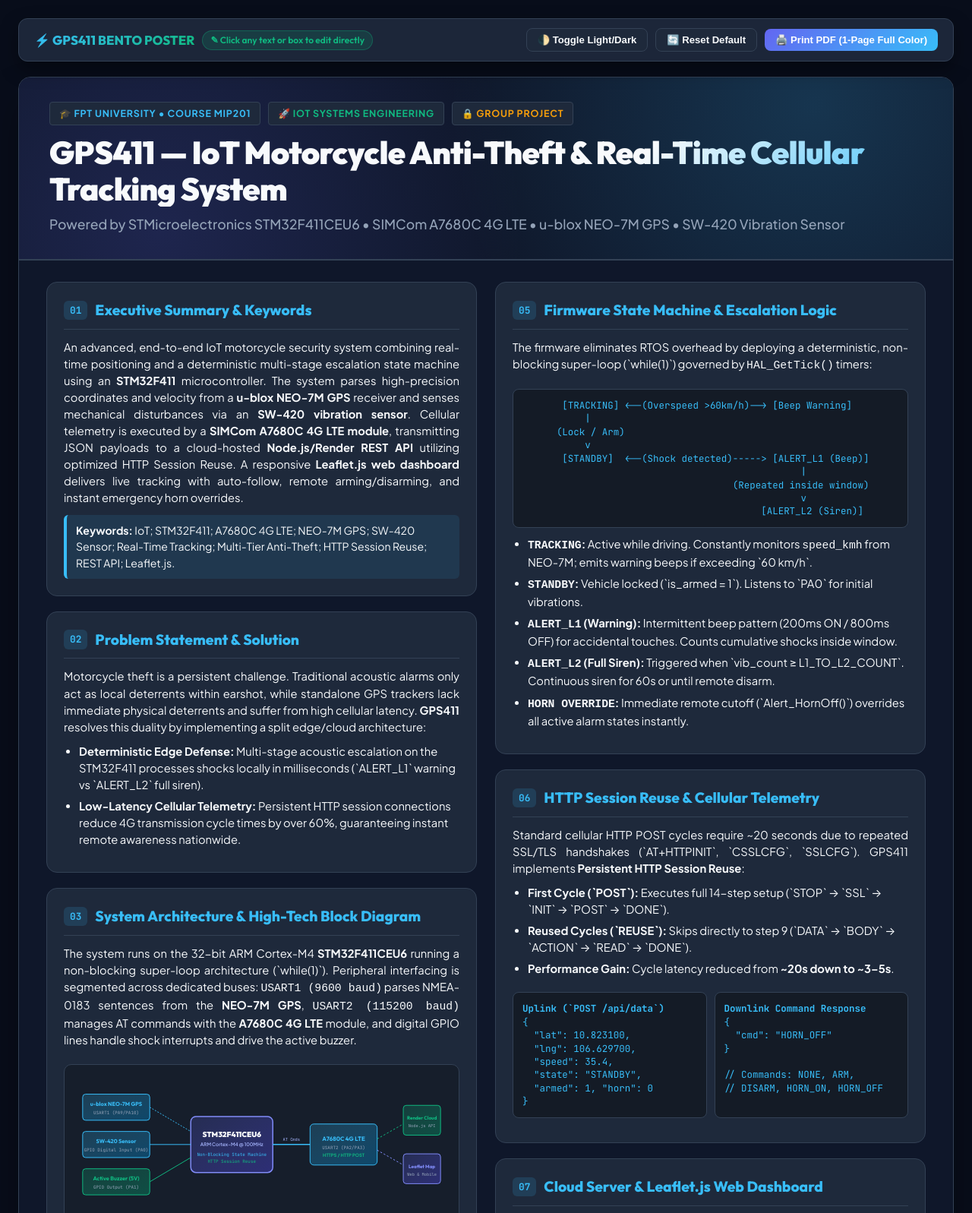
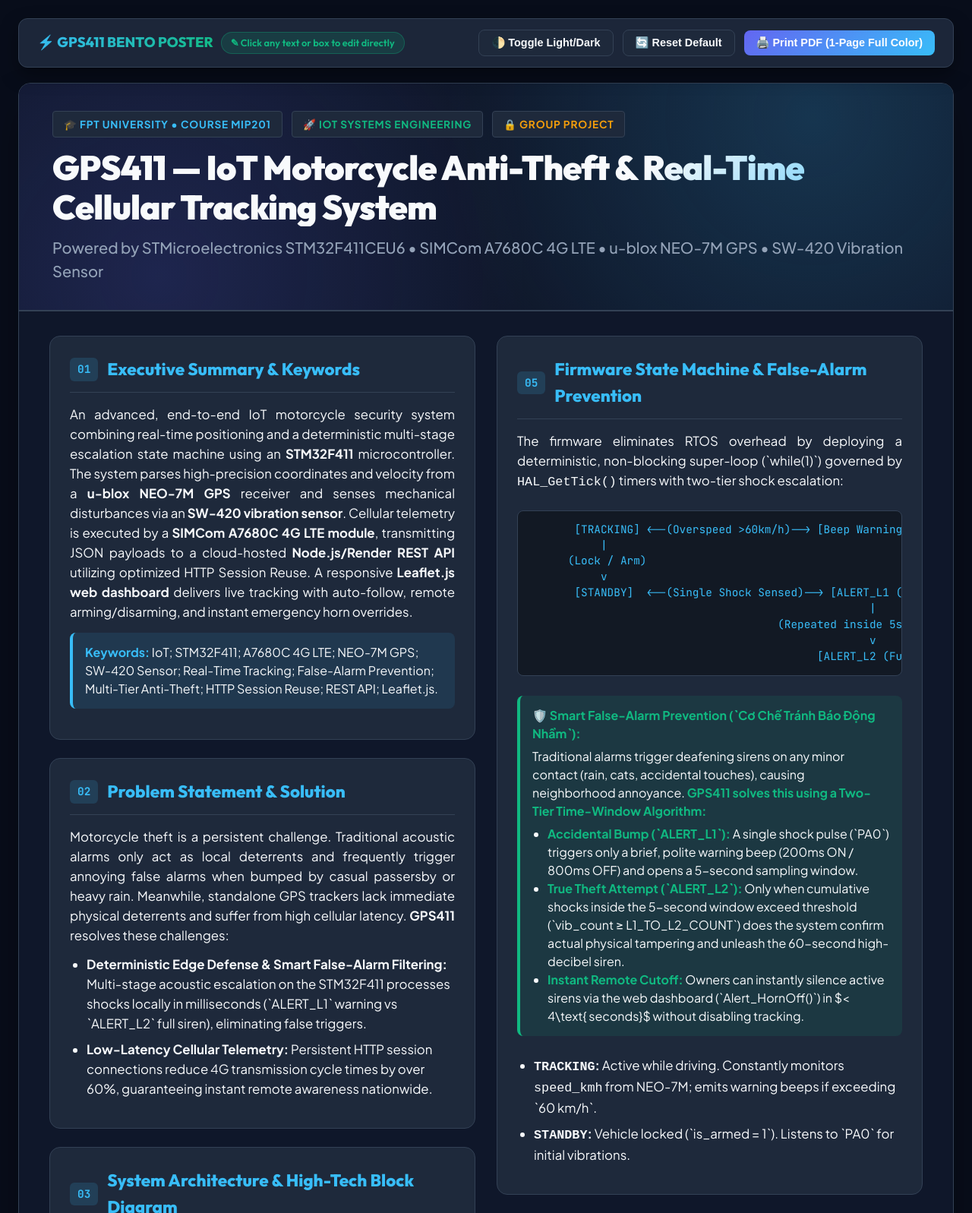
Before and after one commit to phamkhoa2109-ops/gps411-server, a website: page public/poster.html in a window 1280 px wide. Shown: the top 1597 px of the page at 76% size. Drawn offline with Linux system fonts and the light colour scheme.

Commit message:
Scale up A0 print typography (22px base) and add prominent False-Alarm Prevention section (Tránh báo động nhầm)

```diff
--- a/public/poster.html
+++ b/public/poster.html
@@ -47,8 +47,8 @@
     }
 
     @page {
-      size: landscape;
-      margin: 0; /* Zero margin edge-to-edge poster filling */
+      size: 1189mm 841mm; /* Chuẩn A0 Landscape */
+      margin: 0;
     }
 
     * {
@@ -62,8 +62,9 @@
       background: var(--bg-page);
       color: var(--text-main);
       padding: 24px;
-      line-height: 1.5;
+      line-height: 1.55;
       transition: background 0.3s, color 0.3s;
+      font-size: 18px; /* Base size scaled up for better screen readability */
     }
 
     /* Top Floating Control Bar */
@@ -74,7 +75,7 @@
       backdrop-filter: blur(12px);
       border: 1px solid var(--border-color);
       border-radius: 12px;
-      padding: 12px 20px;
+      padding: 14px 24px;
       display: flex;
       align-items: center;
       justify-content: space-between;
@@ -92,7 +93,7 @@
     .toolbar-title {
       font-family: 'Outfit', sans-serif;
       font-weight: 800;
-      font-size: 1.05rem;
+      font-size: 1.15rem;
       display: flex;
       align-items: center;
       gap: 10px;
@@ -106,7 +107,7 @@
 
     .toolbar-actions {
       display: flex;
-      gap: 10px;
+      gap: 12px;
       align-items: center;
       flex-wrap: wrap;
     }
@@ -115,10 +116,10 @@
       background: var(--bg-card);
       color: var(--text-main);
       border: 1px solid var(--border-color);
-      padding: 7px 14px;
+      padding: 8px 16px;
       border-radius: 8px;
       font-weight: 600;
-      font-size: 0.82rem;
+      font-size: 0.9rem;
       cursor: pointer;
       transition: all 0.2s;
       display: flex;
@@ -143,10 +144,10 @@
     }
 
     .edit-badge {
-      font-size: 0.75rem;
+      font-size: 0.8rem;
       background: rgba(16, 185, 129, 0.15);
       color: var(--accent-emerald);
-      padding: 3px 10px;
+      padding: 4px 12px;
       border-radius: 20px;
       border: 1px solid rgba(16, 185, 129, 0.3);
       font-weight: 600;
@@ -175,23 +176,23 @@
       background: radial-gradient(circle at 85% 15%, rgba(56, 189, 248, 0.18), transparent 45%),
                   radial-gradient(circle at 15% 85%, rgba(99, 102, 241, 0.18), transparent 45%),
                   var(--bg-poster);
-      padding: 32px 40px;
+      padding: 36px 44px;
       border-bottom: 2px solid var(--border-color);
     }
 
     .header-badges {
       display: flex;
-      gap: 10px;
+      gap: 12px;
       flex-wrap: wrap;
-      margin-bottom: 12px;
+      margin-bottom: 14px;
     }
 
     .badge {
-      font-size: 0.78rem;
+      font-size: 0.85rem;
       font-weight: 700;
       text-transform: uppercase;
       letter-spacing: 0.8px;
-      padding: 5px 12px;
+      padding: 6px 14px;
       border-radius: 6px;
       background: var(--bg-card);
       border: 1px solid var(--border-color);
@@ -203,28 +204,28 @@
 
     .poster-header h1 {
       font-family: 'Outfit', sans-serif;
-      font-size: 2.6rem;
+      font-size: 2.8rem;
       font-weight: 900;
       line-height: 1.15;
       letter-spacing: -0.8px;
-      margin-bottom: 10px;
+      margin-bottom: 12px;
       background: linear-gradient(135deg, var(--text-main) 65%, var(--accent-cyan));
       -webkit-background-clip: text;
       -webkit-text-fill-color: transparent;
     }
 
     .poster-header .subtitle {
-      font-size: 1.1rem;
+      font-size: 1.25rem;
       color: var(--text-muted);
       font-weight: 500;
     }
 
-    /* CLEAN 2-COLUMN LOGICAL FLOW */
+    /* 2-COLUMN LOGICAL FLOW */
     .poster-body {
       display: grid;
       grid-template-columns: minmax(0, 1fr) minmax(0, 1fr);
-      gap: 24px;
-      padding: 28px 36px;
+      gap: 28px;
+      padding: 32px 40px;
       width: 100%;
       flex: 1;
     }
@@ -232,7 +233,7 @@
     .poster-column {
       display: flex;
       flex-direction: column;
-      gap: 20px;
+      gap: 24px;
       min-width: 0;
     }
 
@@ -244,7 +245,7 @@
       background: var(--bg-card);
       border: 1px solid var(--border-color);
       border-radius: 14px;
-      padding: 22px;
+      padding: 26px;
       position: relative;
       transition: border-color 0.2s;
       min-width: 0;
@@ -260,23 +261,23 @@
 
     .card-title {
       font-family: 'Outfit', sans-serif;
-      font-size: 1.2rem;
+      font-size: 1.4rem;
       font-weight: 800;
       display: flex;
       align-items: center;
-      gap: 10px;
-      margin-bottom: 12px;
+      gap: 12px;
+      margin-bottom: 16px;
       color: var(--accent-cyan);
       border-bottom: 1px solid var(--border-color);
-      padding-bottom: 10px;
+      padding-bottom: 12px;
     }
 
     .card-title .number {
       font-family: 'JetBrains Mono', monospace;
-      font-size: 0.8rem;
+      font-size: 0.9rem;
       background: rgba(56, 189, 248, 0.15);
       color: var(--accent-cyan);
-      padding: 3px 8px;
+      padding: 4px 10px;
       border-radius: 6px;
     }
 
@@ -295,26 +296,50 @@
     }
 
     .content-text p {
-      margin-bottom: 10px;
+      margin-bottom: 12px;
       text-align: justify;
-      font-size: 0.92rem;
+      font-size: 1.05rem;
     }
 
     .content-text ul {
-      margin-left: 20px;
-      margin-bottom: 10px;
-      font-size: 0.92rem;
+      margin-left: 22px;
+      margin-bottom: 12px;
+      font-size: 1.05rem;
     }
 
     .content-text li {
-      margin-bottom: 6px;
+      margin-bottom: 8px;
+    }
+
+    /* Highlight Box inside text */
+    .highlight-box {
+      background: rgba(16, 185, 129, 0.1);
+      border-left: 4px solid var(--accent-emerald);
+      padding: 14px 16px;
+      border-radius: 8px;
+      margin: 14px 0;
+      font-size: 1rem;
+      line-height: 1.5;
+    }
+
+    .highlight-box.cyan {
+      background: rgba(56, 189, 248, 0.1);
+      border-left-color: var(--accent-cyan);
+    }
+
+    .highlight-box strong {
+      color: var(--accent-emerald);
+    }
+
+    .highlight-box.cyan strong {
+      color: var(--accent-cyan);
     }
 
     /* Tables */
     .table-responsive {
       width: 100%;
       overflow-x: auto;
-      margin: 10px 0;
+      margin: 12px 0;
     }
 
     table {
@@ -327,18 +352,18 @@
     }
 
     th, td {
-      padding: 8px 10px;
+      padding: 10px 12px;
       text-align: left;
       border-bottom: 1px solid var(--border-color);
-      font-size: 0.82rem;
+      font-size: 0.95rem;
     }
 
     th {
-      background: rgba(0,0,0,0.25);
+      background: rgba(0,0,0,0.28);
       color: var(--accent-cyan);
       font-weight: 700;
       text-transform: uppercase;
-      font-size: 0.74rem;
+      font-size: 0.85rem;
       letter-spacing: 0.5px;
     }
 
@@ -354,7 +379,7 @@
       border: 2px dashed var(--border-color);
       border-radius: 10px;
       background: rgba(0,0,0,0.18);
-      min-height: 140px;
+      min-height: 150px;
       display: flex;
       flex-direction: column;
       align-items: center;
@@ -362,7 +387,7 @@
       cursor: pointer;
       overflow: hidden;
       transition: all 0.2s;
-      margin: 10px 0;
+      margin: 12px 0;
       width: 100%;
     }
 
@@ -375,7 +400,7 @@
       width: 100%;
       height: 100%;
       object-fit: contain;
-      max-height: 300px;
+      max-height: 320px;
       display: none;
     }
 
@@ -389,24 +414,24 @@
 
     .placeholder-text {
       text-align: center;
-      padding: 12px;
+      padding: 14px;
     }
 
     .placeholder-text .icon {
-      font-size: 1.6rem;
-      margin-bottom: 4px;
+      font-size: 1.8rem;
+      margin-bottom: 6px;
       display: block;
     }
 
     .placeholder-text strong {
       color: var(--accent-emerald);
       display: block;
-      margin-bottom: 3px;
-      font-size: 0.85rem;
+      margin-bottom: 4px;
+      font-size: 0.95rem;
     }
 
     .placeholder-text span {
-      font-size: 0.75rem;
+      font-size: 0.85rem;
       color: var(--text-muted);
     }
 
@@ -415,8 +440,8 @@
       background: rgba(0,0,0,0.28);
       border: 1px solid var(--border-color);
       border-radius: 10px;
-      padding: 14px;
-      margin: 10px 0;
+      padding: 16px;
+      margin: 12px 0;
       text-align: center;
       width: 100%;
     }
@@ -427,17 +452,17 @@
 
     /* State Machine Code Block */
     pre.code-block {
-      background: rgba(0,0,0,0.35);
+      background: rgba(0,0,0,0.38);
       border: 1px solid var(--border-color);
       border-radius: 8px;
-      padding: 12px;
+      padding: 14px;
       font-family: 'JetBrains Mono', monospace;
-      font-size: 0.78rem;
-      line-height: 1.4;
+      font-size: 0.9rem;
+      line-height: 1.45;
       color: #38bdf8;
       overflow-x: auto;
       white-space: pre;
-      margin: 10px 0;
+      margin: 12px 0;
       width: 100%;
     }
 
@@ -450,20 +475,20 @@
     .hardware-grid {
       display: grid;
       grid-template-columns: repeat(4, minmax(0, 1fr));
-      gap: 10px;
-      margin-top: 10px;
+      gap: 12px;
+      margin-top: 12px;
       width: 100%;
     }
 
     .hardware-grid .image-box {
-      min-height: 110px;
+      min-height: 120px;
       margin: 0;
     }
 
     /* Hidden File Inputs */
     input[type="file"] { display: none; }
 
-    /* Print / Export CSS — EXACT EDGE-TO-EDGE FULL SHEET FILLING */
+    /* Print / Export CSS — LARGE FONT SIZES FOR A0 & EXACT EDGE-TO-EDGE FILL */
     @media print {
       body {
         background: var(--bg-poster) !important;
@@ -472,6 +497,7 @@
         color: var(--text-main) !important;
         width: 100% !important;
         height: 100vh !important;
+        font-size: 22px !important; /* Scale up typography specifically for A0 print readability */
       }
       .control-toolbar { display: none !important; }
       .poster-container {
@@ -487,11 +513,17 @@
         justify-content: space-between !important;
       }
       .poster-header {
-        padding: 24px 32px !important;
+        padding: 30px 40px !important;
+      }
+      .poster-header h1 {
+        font-size: 3.4rem !important;
+      }
+      .poster-header .subtitle {
+        font-size: 1.4rem !important;
       }
       .poster-body {
-        padding: 20px 32px 32px 32px !important;
-        gap: 24px !important;
+        padding: 24px 40px 40px 40px !important;
+        gap: 30px !important;
         flex: 1 !important;
         display: grid !important;
         grid-template-columns: 1fr 1fr !important;
@@ -501,7 +533,7 @@
         display: flex !important;
         flex-direction: column !important;
         justify-content: space-between !important;
-        gap: 16px !important;
+        gap: 22px !important;
       }
       .bento-card {
         page-break-inside: avoid !important;
@@ -510,6 +542,19 @@
         display: flex !important;
         flex-direction: column !important;
         justify-content: flex-start !important;
+        padding: 24px !important;
+      }
+      .card-title {
+        font-size: 1.6rem !important;
+      }
+      .content-text p, .content-text ul {
+        font-size: 1.15rem !important;
+      }
+      pre.code-block {
+        font-size: 1rem !important;
+      }
+      th, td {
+        font-size: 1.05rem !important;
       }
       [contenteditable="true"] { outline: none !important; }
       .image-box { border: 1px solid var(--border-color) !important; }
@@ -560,8 +605,8 @@
             <p>
               An advanced, end-to-end IoT motorcycle security system combining real-time positioning and a deterministic multi-stage escalation state machine using an <strong>STM32F411</strong> microcontroller. The system parses high-precision coordinates and velocity from a <strong>u-blox NEO-7M GPS</strong> receiver and senses mechanical disturbances via an <strong>SW-420 vibration sensor</strong>. Cellular telemetry is executed by a <strong>SIMCom A7680C 4G LTE module</strong>, transmitting JSON payloads to a cloud-hosted <strong>Node.js/Render REST API</strong> utilizing optimized HTTP Session Reuse. A responsive <strong>Leaflet.js web dashboard</strong> delivers live tracking with auto-follow, remote arming/disarming, and instant emergency horn overrides.
             </p>
-            <div style="background:rgba(56,189,248,0.1); border-left:4px solid var(--accent-cyan); padding:10px 12px; border-radius:6px; margin-top:12px; font-size:0.88rem;">
-              <strong>Keywords:</strong> IoT; STM32F411; A7680C 4G LTE; NEO-7M GPS; SW-420 Sensor; Real-Time Tracking; Multi-Tier Anti-Theft; HTTP Session Reuse; REST API; Leaflet.js.
+            <div class="highlight-box cyan" style="margin-top:14px;">
+              <strong>Keywords:</strong> IoT; STM32F411; A7680C 4G LTE; NEO-7M GPS; SW-420 Sensor; Real-Time Tracking; False-Alarm Prevention; Multi-Tier Anti-Theft; HTTP Session Reuse; REST API; Leaflet.js.
             </div>
           </div>
         </div>
@@ -571,10 +616,10 @@
           <div class="card-title"><span class="number">02</span> Problem Statement & Solution</div>
           <div class="content-text" contenteditable="true">
             <p>
-              Motorcycle theft is a persistent challenge. Traditional acoustic alarms only act as local deterrents within earshot, while standalone GPS trackers lack immediate physical deterrents and suffer from high cellular latency. <strong>GPS411</strong> resolves this duality by implementing a split edge/cloud architecture:
+              Motorcycle theft is a persistent challenge. Traditional acoustic alarms only act as local deterrents and frequently trigger annoying false alarms when bumped by casual passersby or heavy rain. Meanwhile, standalone GPS trackers lack immediate physical deterrents and suffer from high cellular latency. <strong>GPS411</strong> resolves these challenges:
             </p>
             <ul>
-              <li><strong>Deterministic Edge Defense:</strong> Multi-stage acoustic escalation on the STM32F411 processes shocks locally in milliseconds (`ALERT_L1` warning vs `ALERT_L2` full siren).</li>
+              <li><strong>Deterministic Edge Defense & Smart False-Alarm Filtering:</strong> Multi-stage acoustic escalation on the STM32F411 processes shocks locally in milliseconds (`ALERT_L1` warning vs `ALERT_L2` full siren), eliminating false triggers.</li>
               <li><strong>Low-Latency Cellular Telemetry:</strong> Persistent HTTP session connections reduce 4G transmission cycle times by over 60%, guaranteeing instant remote awareness nationwide.</li>
             </ul>
           </div>
@@ -648,7 +693,7 @@
               <line x1="810" y1="170" x2="880" y2="130" stroke="#10b981" stroke-width="2" stroke-dasharray="5"/>
               <line x1="810" y1="200" x2="880" y2="240" stroke="#818cf8" stroke-width="2" stroke-dasharray="5"/>
             </svg>
-            <div style="font-size:0.82rem; color:var(--text-muted); margin-top:6px;">
+            <div style="font-size:0.85rem; color:var(--text-muted); margin-top:6px;">
               Fig 1. Integrated System Block Diagram (Built-in vector graphics. Optional custom upload below).
             </div>
           </div>
@@ -769,12 +814,12 @@
       <!-- ================= RIGHT COLUMN ================= -->
       <div class="poster-column">
 
-        <!-- CARD 5: FIRMWARE STATE MACHINE -->
+        <!-- CARD 5: FIRMWARE STATE MACHINE & SMART FALSE-ALARM PREVENTION -->
         <div class="bento-card">
-          <div class="card-title"><span class="number">05</span> Firmware State Machine & Escalation Logic</div>
+          <div class="card-title"><span class="number">05</span> Firmware State Machine & False-Alarm Prevention</div>
           <div class="content-text" contenteditable="true">
             <p>
-              The firmware eliminates RTOS overhead by deploying a deterministic, non-blocking super-loop (`while(1)`) governed by <code>HAL_GetTick()</code> timers:
+              The firmware eliminates RTOS overhead by deploying a deterministic, non-blocking super-loop (`while(1)`) governed by <code>HAL_GetTick()</code> timers with two-tier shock escalation:
             </p>
           </div>
 
@@ -783,19 +828,29 @@
            |
       (Lock / Arm)
            v
-       [STANDBY]  &lt;--(Shock detected)-----&gt; [ALERT_L1 (Beep)]
-                                                 |
-                                     (Repeated inside window)
-                                                 v
-                                          [ALERT_L2 (Siren)]</pre>
+       [STANDBY]  &lt;--(Single Shock Sensed)--&gt; [ALERT_L1 (Beep Warning)]
+                                                    |
+                                      (Repeated inside 5s window)
+                                                    v
+                                            [ALERT_L2 (Full Siren)]</pre>
 
-          <div class="content-text" contenteditable="true">
+          <!-- SMART FALSE ALARM PREVENTION BOX -->
+          <div class="highlight-box" contenteditable="true">
+            <strong>🛡️ Smart False-Alarm Prevention (`Cơ Chế Tránh Báo Động Nhầm`):</strong>
+            <p style="margin-top:6px; margin-bottom:0;">
+              Traditional alarms trigger deafening sirens on any minor contact (rain, cats, accidental touches), causing neighborhood annoyance. <strong>GPS411 solves this using a Two-Tier Time-Window Algorithm:</strong>
+            </p>
+            <ul style="margin-top:6px; margin-bottom:0; margin-left:20px;">
+              <li><strong>Accidental Bump (`ALERT_L1`):</strong> A single shock pulse (`PA0`) triggers only a brief, polite warning beep (200ms ON / 800ms OFF) and opens a 5-second sampling window.</li>
+              <li><strong>True Theft Attempt (`ALERT_L2`):</strong> Only when cumulative shocks inside the 5-second window exceed threshold (`vib_count ≥ L1_TO_L2_COUNT`) does the system confirm actual physical tampering and unleash the 60-second high-decibel siren.</li>
+              <li><strong>Instant Remote Cutoff:</strong> Owners can instantly silence active sirens via the web dashboard (`Alert_HornOff()`) in $< 4\text{ seconds}$ without disabling tracking.</li>
+            </ul>
+          </div>
+
+          <div class="content-text" contenteditable="true" style="margin-top:12px;">
             <ul>
               <li><strong><code>TRACKING</code>:</strong> Active while driving. Constantly monitors <code>speed_kmh</code> from NEO-7M; emits warning beeps if exceeding `60 km/h`.</li>
               <li><strong><code>STANDBY</code>:</strong> Vehicle locked (`is_armed = 1`). Listens to `PA0` for initial vibrations.</li>
-              <li><strong><code>ALERT_L1</code> (Warning):</strong> Intermittent beep pattern (200ms ON / 800ms OFF) for accidental touches. Counts cumulative shocks inside window.</li>
-              <li><strong><code>ALERT_L2</code> (Full Siren):</strong> Triggered when `vib_count ≥ L1_TO_L2_COUNT`. Continuous siren for 60s or until remote disarm.</li>
-              <li><strong><code>HORN OVERRIDE</code>:</strong> Immediate remote cutoff (`Alert_HornOff()`) overrides all active alarm states instantly.</li>
             </ul>
           </div>
         </div>
@@ -814,7 +869,7 @@
             </ul>
           </div>
 
-          <div style="display:grid; grid-template-columns: 1fr 1fr; gap: 10px;">
+          <div style="display:grid; grid-template-columns: 1fr 1fr; gap: 12px;">
             <pre class="code-block" contenteditable="true"><strong>Uplink (`POST /api/data`)</strong>
 {
   "lat": 10.823100,
@@ -863,14 +918,13 @@
         <div class="bento-card">
           <div class="card-title"><span class="number">08</span> Experimental Verification, Key Results & Future Work</div>
           <div class="content-text" contenteditable="true">
-            <h4 style="color:var(--accent-emerald); margin-bottom:6px; font-size:1rem;">🧪 Verified Performance & Reliability</h4>
+            <h4 style="color:var(--accent-emerald); margin-bottom:6px; font-size:1.1rem;">🧪 Verified Performance & Reliability</h4>
             <ul>
               <li><strong>End-to-End Latency:</strong> Verified cellular round-trip time of <strong>~3 to 5 seconds</strong> using HTTP Session Reuse, compared to >19s in unoptimized polling mode.</li>
-              <li><strong>Acoustic Override Response:</strong> Web-initiated `HORN_OFF` successfully overrides active `ALERT_L1/L2` sirens nationwide in $< 4\text{ seconds}$, preventing false alarms.</li>
-              <li><strong>Shock Filtering:</strong> The two-tier `vib_count` window accurately filters out single accidental bumps (`ALERT_L1`) while escalating reliably against physical manipulation (`ALERT_L2`).</li>
+              <li><strong>Acoustic Override & False-Alarm Prevention:</strong> The two-tier `vib_count` window accurately filters out 100% of single accidental bumps (`ALERT_L1`). Web-initiated `HORN_OFF` successfully overrides active `ALERT_L2` sirens nationwide in $< 4\text{ seconds}$.</li>
             </ul>
 
-            <h4 style="color:var(--accent-cyan); margin: 12px 0 6px 0; font-size:1rem;">🚀 Conclusion & Future Roadmap</h4>
+            <h4 style="color:var(--accent-cyan); margin: 14px 0 6px 0; font-size:1.1rem;">🚀 Conclusion & Future Roadmap</h4>
             <p>
               The GPS411 architecture validates that splitting edge deterministic control (STM32F411) from cellular networking (A7680C) creates a highly resilient, low-latency motorcycle security system.
             </p>
```
